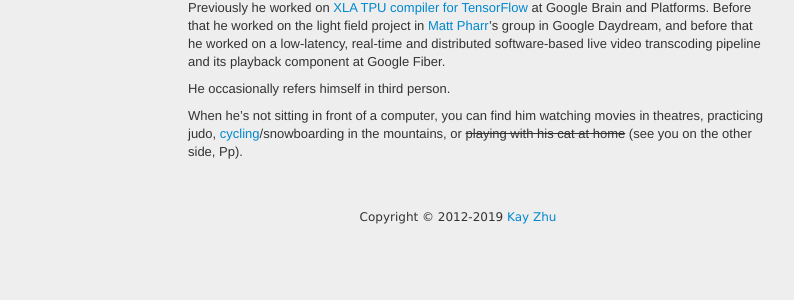
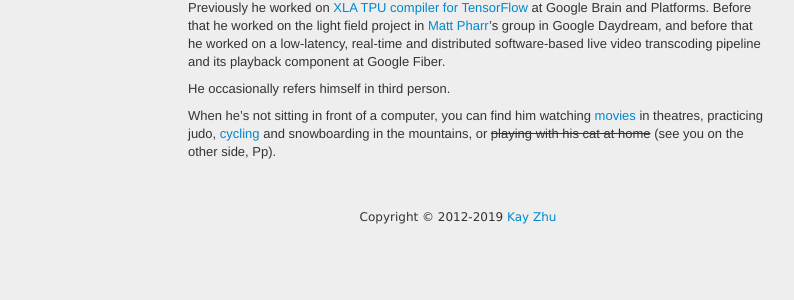
Before and after one commit to kayzhu/kayzhu.github.com, a Jekyll site: the page built from about/index.md, in a window 1280 px wide. Shown: the part 264-564 px from the top of the page, without its empty margins (182-976 px from the left). Built offline with Jekyll 4.4.1, drawn with Linux system fonts in a browser that asks for light colours; nearby versions of some CDN libraries; comment, search, counter and statistics services are not loaded.

Commit message:
Update index.md

```diff
--- a/about/index.md
+++ b/about/index.md
@@ -13,6 +13,6 @@ Previously he worked on [XLA TPU compiler for TensorFlow](https://www.tensorflow
 He occasionally refers himself in third person.
 
 
-When he's not sitting in front of a computer, you can find him watching movies
-in theatres, practicing judo, [cycling](https://www.strava.com/athletes/kayzhu)/snowboarding in the mountains, or <del>playing
+When he's not sitting in front of a computer, you can find him watching [movies](https://letterboxd.com/hippotown/)
+in theatres, practicing judo, [cycling](https://www.strava.com/athletes/kayzhu) and snowboarding in the mountains, or <del>playing
 with his cat at home</del> (see you on the other side, Pp).
```
